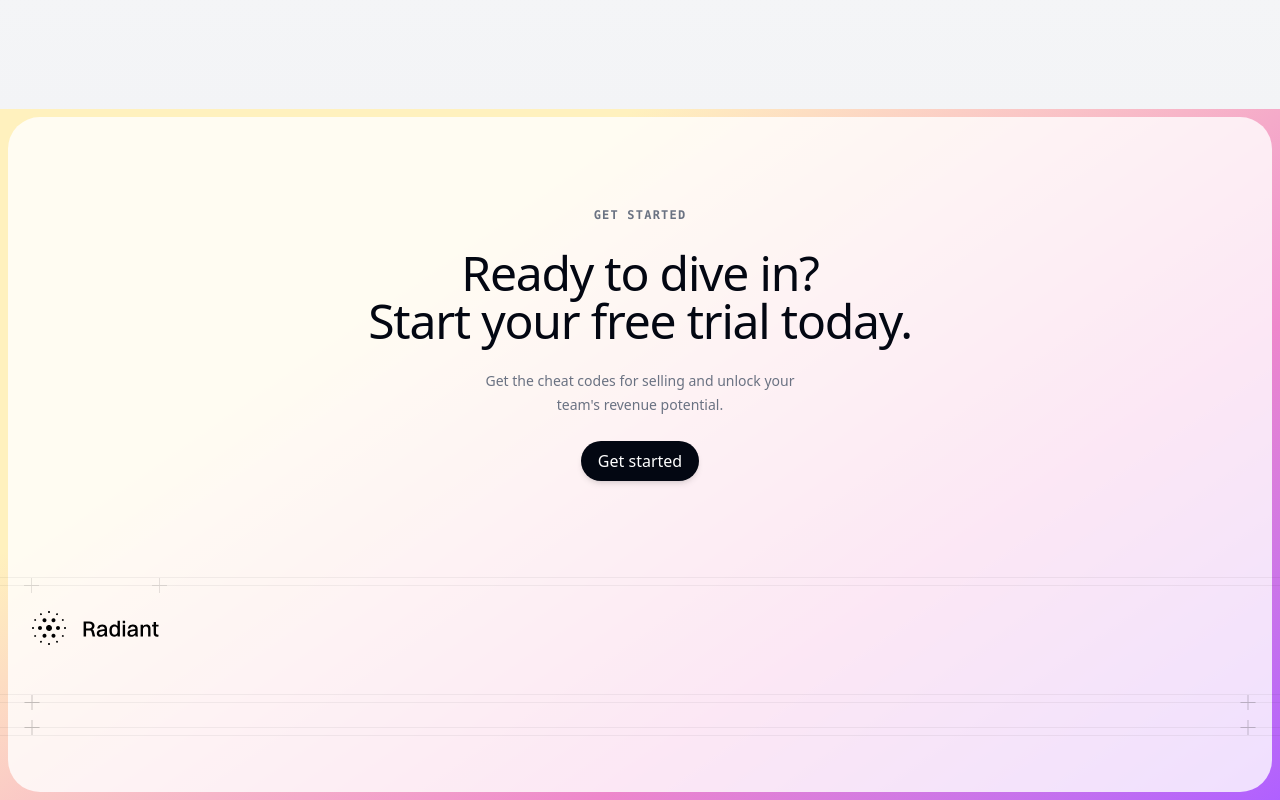
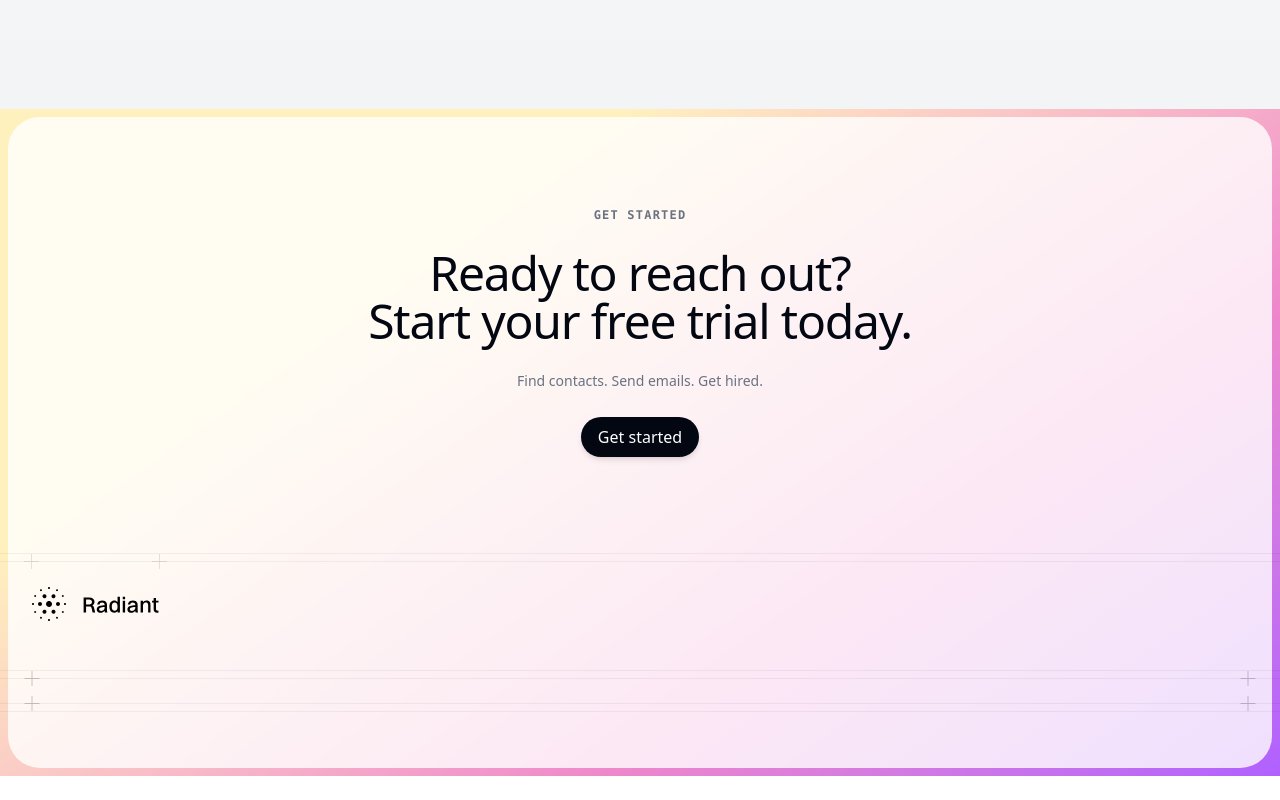
Before and after one commit to j-aycheung/outreachr, a Next.js app: page / in a window 1280 px wide. Shown: the part 3418-4218 px from the top of the page. After the commit the page ends 4194 px from the top, so only its background shows below. Built offline with nearby package versions, Linux system fonts and the light colour scheme; a web font is replaced by a local one.

Commit message:
Removed unnecessary sections

```diff
--- a/src/components/footer.jsx
+++ b/src/components/footer.jsx
@@ -12,14 +12,13 @@ function CallToAction() {
       <hgroup>
         <Subheading>Get started</Subheading>
         <p className="mt-6 text-3xl font-medium tracking-tight text-gray-950 sm:text-5xl">
-          Ready to dive in?
+          Ready to reach out?
           <br />
           Start your free trial today.
         </p>
       </hgroup>
       <p className="mx-auto mt-6 max-w-xs text-sm/6 text-gray-500">
-        Get the cheat codes for selling and unlock your team&apos;s revenue
-        potential.
+        Find contacts. Send emails. Get hired.
       </p>
       <div className="mt-6">
         <Button className="w-full sm:w-auto" href="#">
```
